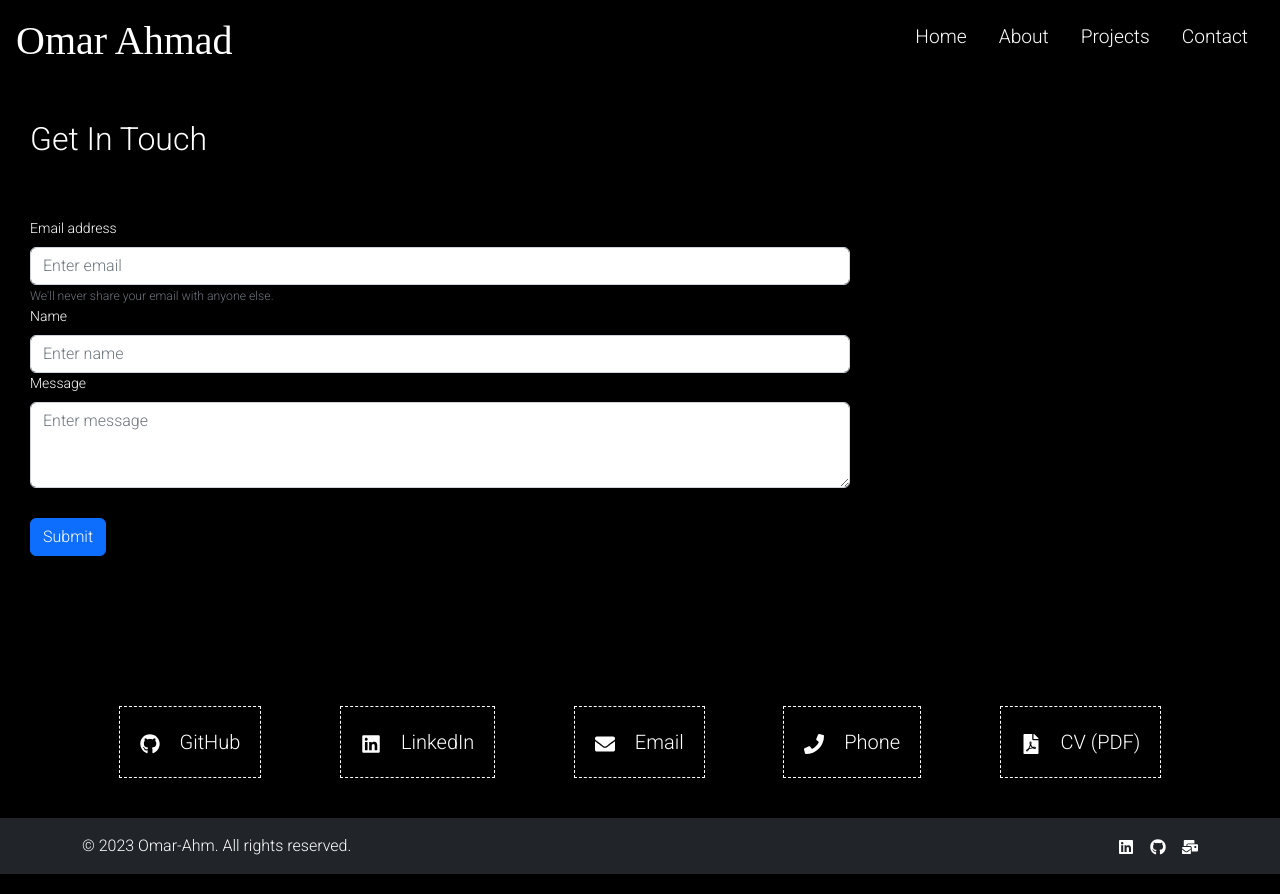
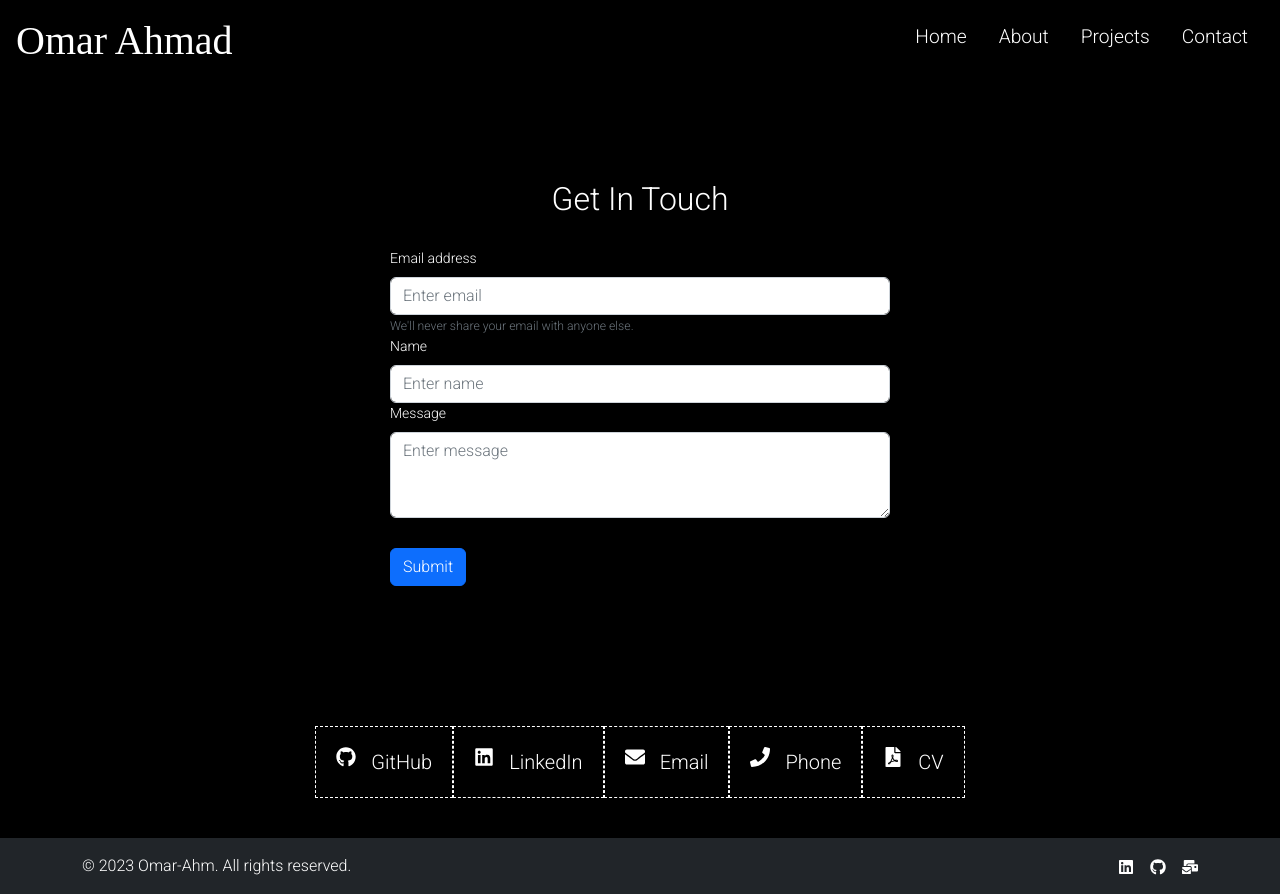
Before and after one commit to omar-ahm/React_Portfolio, a React (Create React App) app: page /contact in a window 1280 px wide. Built offline with nearby package versions, Linux system fonts and the light colour scheme; a web font is replaced by a local one.

Commit message:
contact form styling updated

```diff
--- a/src/components/ContactPage.js
+++ b/src/components/ContactPage.js
@@ -44,7 +44,7 @@ function ContactPage() {
           <a href={linkedin}><FaLinkedin /> LinkedIn</a>{' '}
           <a href={`mailto:${email}`}><FaEnvelope /> Email</a>{' '}
           <a href={`tel:${phone}`}><FaPhone /> Phone</a>{' '}
-          <a href={Resume}><FaFilePdf /> CV (PDF)</a>{' '}
+          <a href={Resume}><FaFilePdf /> CV </a>{' '}
         </div>
         </Col>
       </Row>
--- a/src/index.css
+++ b/src/index.css
@@ -69,16 +69,39 @@ ul {
   padding: 10px;
 
 }
-.contact-form {
-  margin: 60px 30px;
-  padding-right: 400px;
+.contact-me {
+  display: flex;
+  flex-direction: column;
+  align-items: center;
+  justify-content: center;
+  margin-top: 60px;
   color: #fff;
   font-size: 14px;
+}
 
-}
 .contact-title {
   margin: 30px;
 }
+
+.contact-form {
+  width: 80%;
+  max-width: 500px;
+  margin-bottom: 50px;
+}
+
+.form-group {
+  margin-bottom: 30px;
+}
+
+.form-label {
+  display: block;
+  margin-bottom: 10px;
+}
+
+.form-control {
+  width: 100%;
+}
+
 .submit-btn {
   margin-top: 30px;
   margin-bottom: 50px;
@@ -94,7 +117,6 @@ ul {
   margin: 30px;
 
 
-
 }
 .social-icons {
 display:flex;
@@ -103,15 +125,19 @@ display:flex;
  padding: 20px;
  margin: 20px;
  font-size: 20px;
+ /* width: 80%; */
+ /* max-width: 500px; */
 }
 
 .social-icons a {
+  display: inline-flex;
   padding: 20px;
   border: #fff dashed 0.5px;
 }
 .social-icons svg {
   margin-right: 15px;
 }
+
 .top-section {
   display: flex;
   margin-left: 0 auto;
```
